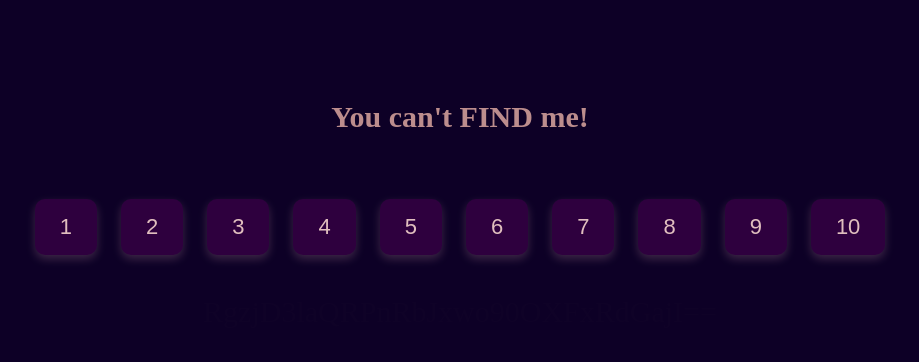
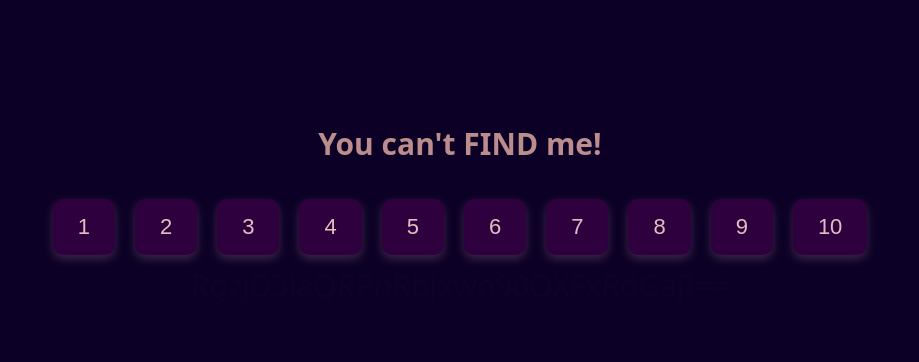
Before and after one commit to braces33/myctf, a plain HTML site: page index.html in a window 1280 px wide. Shown: the part 186-548 px from the top of the page, without its empty margins (180-1099 px from the left). Drawn offline with Linux system fonts and the light colour scheme.

Commit message:
Update index.html

```diff
--- a/index.html
+++ b/index.html
@@ -1,35 +1,49 @@
 <!DOCTYPE html>
-<html>
+<html lang="zh-Hant">
+<head>
+  <meta charset="utf-8" />
+  <meta http-equiv="X-UA-Compatible" content="IE=edge" />
+  <title>Just a boring page!</title>
+  <meta name="viewport" content="width=device-width, initial-scale=1" />
+  <style>
+    :root {
+      --bg: rgb(13, 0, 38);
+      --btn: #2e003e;
+      --btn-hover: #3e0050;
+      --text: #bc8d8d;
+      --btn-text: #e0bebe;
+    }
 
-<head>
-    <meta charset='utf-8'>
-    <meta http-equiv='X-UA-Compatible' content='IE=edge'>
-    <title>Just a boring page!</title>
-    <meta name='viewport' content='width=device-width, initial-scale=1'>
-    <style>
+    * { box-sizing: border-box; }
+
     body {
-            background-color: rgb(13, 0, 38);
+      background-color: var(--bg);
       display: flex;
       flex-direction: column;
       justify-content: center; /* 垂直置中 */
       align-items: center;     /* 水平置中 */
-            height: 100vh;
+      min-height: 100vh;
       margin: 0;
+      font-family: system-ui, -apple-system, "Segoe UI", Roboto, "Noto Sans", "PingFang TC", "Microsoft JhengHei", Arial, sans-serif;
     }
 
     p {
-            color: #bc8d8d;
+      color: var(--text);
       font-size: 30px;
       text-align: center;
+      margin: 0;
     }
 
     .button-container {
       margin-top: 25px;
+      display: flex;
+      flex-wrap: wrap;
+      justify-content: center;
     }
 
     button {
-            background-color: #2e003e;
-            color: #e0bebe;
+      background-color: var(--btn);
+      color: var(--btn-text);
       font-size: 22px;           /* 放大字體 */
       padding: 15px 25px;        /* 增加內距 */
       margin: 10px;
@@ -37,11 +51,11 @@
       border-radius: 10px;       /* 圓角 */
       cursor: pointer;
       box-shadow: 0 4px 10px rgba(255, 192, 203, 0.2);
-            transition: all 0.2s ease-in-out;
+      transition: transform 0.2s ease-in-out, box-shadow 0.2s ease-in-out, background-color 0.2s ease-in-out;
     }
 
     button:hover {
-            background-color: #3e0050;
+      background-color: var(--btn-hover);
       transform: scale(1.1);
       box-shadow: 0 6px 15px rgba(255, 192, 203, 0.3);
     }
@@ -49,13 +63,16 @@
     button:active {
       transform: scale(0.98);
     }
+
+    #ThisIsYourGoal {
+      opacity: 0.01;
+      user-select: none;
+    }
   </style>
 </head>
+<body>
+  <p><strong>You can't FIND me!</strong></p>
 
-<body>
-    <b>
-        <p>You can't FIND me!</p>
-    </b>
   <div class="button-container">
     <button onclick="alert('Hello my friend :D')">1</button>
     <button onclick="alert('Can you find the something hidden in this page?')">2</button>
@@ -68,13 +85,8 @@
     <button onclick="alert('key=success')">9</button>
     <button onclick="alert('good luck!')">10</button>
   </div>
+
+  <p id="ThisIsYourGoal" aria-hidden="true" style="opacity:0.01;">RgzjD3laQRPnRbJxwo90OXFxRdGajI==</p>
+
 </body>
-
 </html>
-     <div>
-         <p id="ThisIsYourGoal!!" style="opacity: 0.01;">RgzjD3laQRPnRbJxwo90OXFxRdGajI==</p>
-    </div>
-</body>
-
-
-</html>
```
Lines whose indentation alone changed are shown as unchanged.
